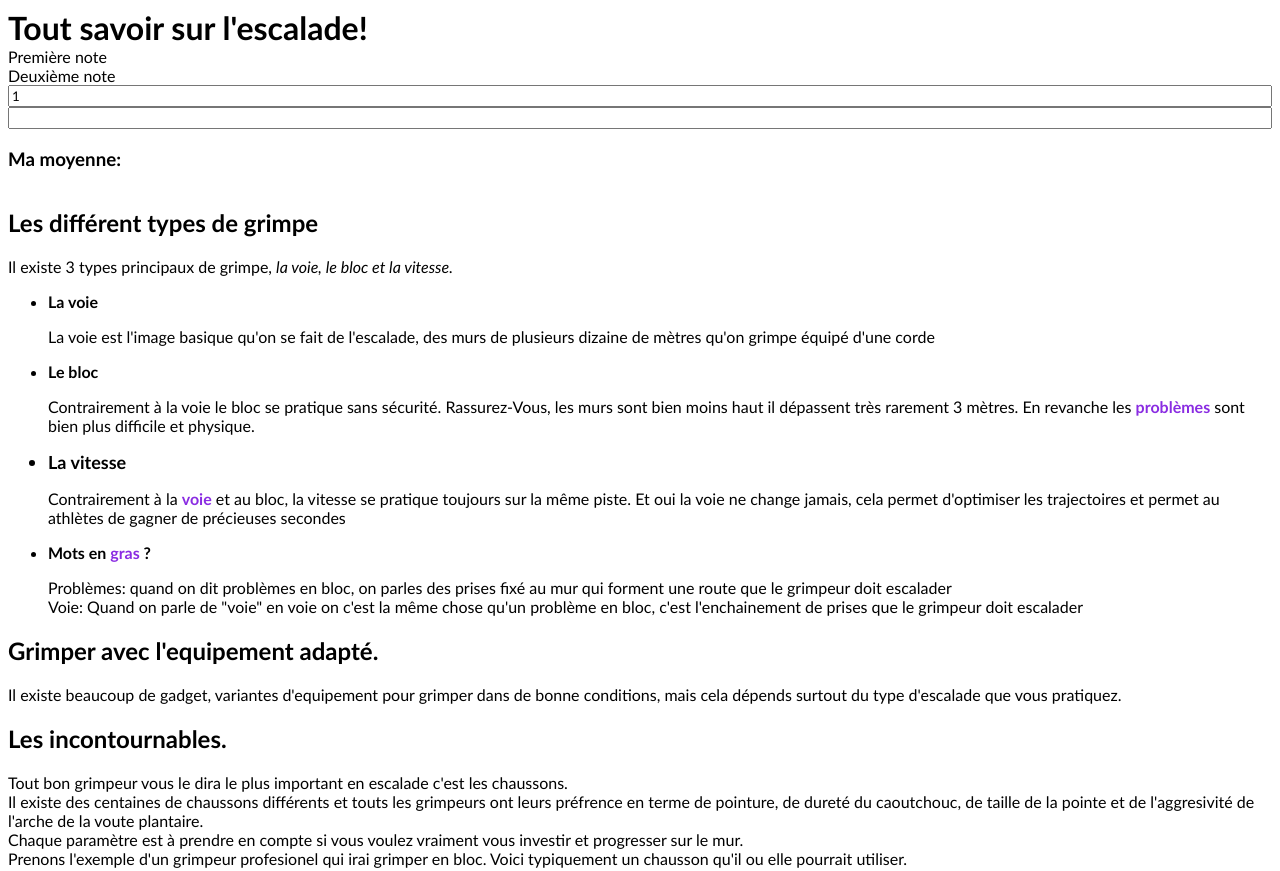
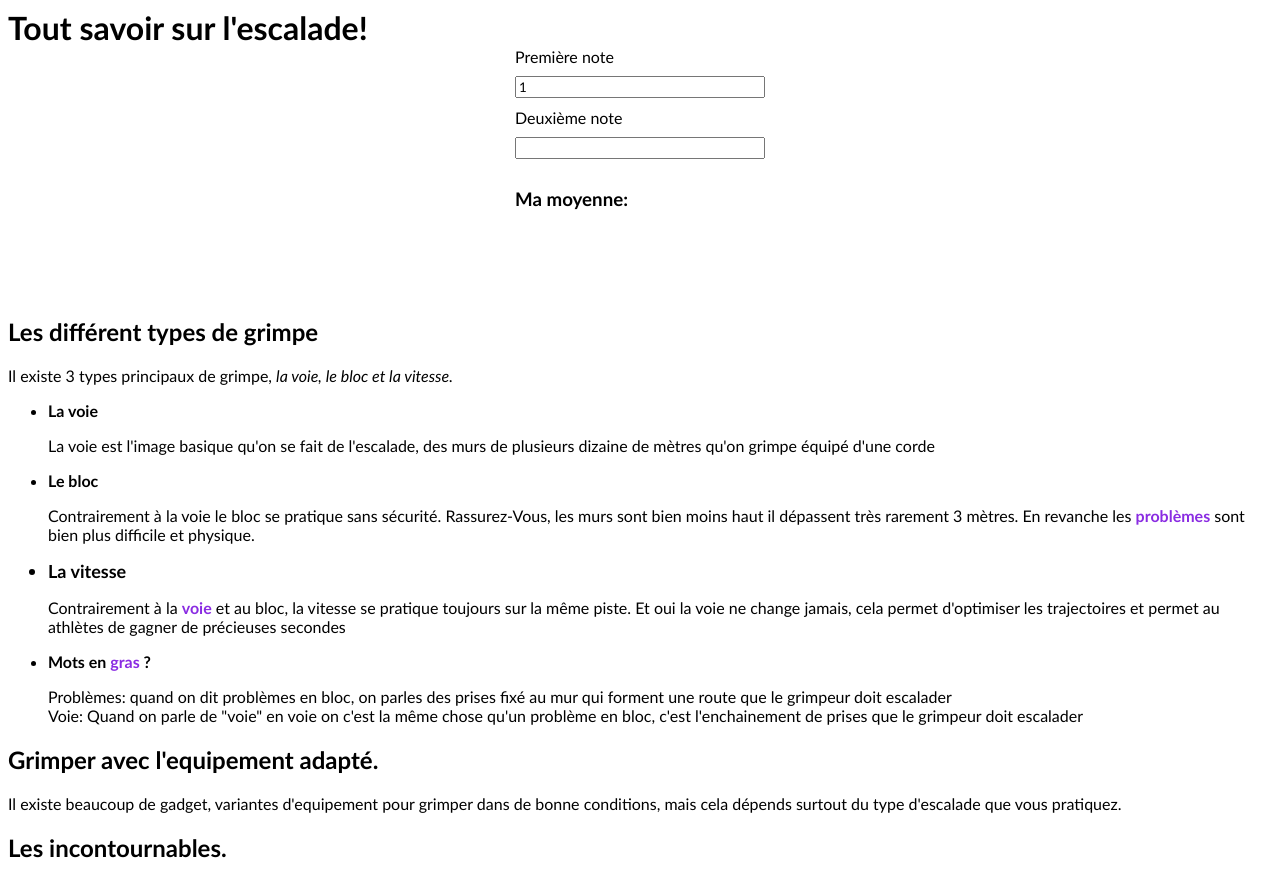
Before and after one commit to b-beckman/day, a plain HTML site: page index.html in a window 1280 px wide. Shown: the top 871 px of the page. Drawn offline with Linux system fonts and the light colour scheme.

Commit message:
up to date

```diff
--- a/index.html
+++ b/index.html
@@ -15,8 +15,8 @@
 
       <article id="GradesBox">
         <label for="note 1">Première note</label>
+        <input type="number" name= "note 1" id="note 1" min= "1" max= "6" step= ".5" value= "1">
         <label for="note 2">Deuxième note</label>
-        <input type="number" name= "note 1" id="note 1" min= "1" max= "6" step= ".5" value= "1">
         <input type="number" name= "note 2" id="note 2" min= "1" max= "6" step= ".5" value= "">
         <div>
           <h3>Ma moyenne:<span id="avg"></span></h3>
@@ -134,7 +134,7 @@
        </div>
        <div class="grid-item 4">
            <img
-           src="shttps://static.bergzeit.de/out/pictures-imago/generated/product/53/29/795x795/3001236-002_pic1.jpg"
+           src="https://static.bergzeit.de/out/pictures-imago/generated/product/53/29/795x795/3001236-002_pic1.jpg"
            style="width: 250px; height: 300px"/>
        </div>
 
--- a/main.css
+++ b/main.css
@@ -17,6 +17,12 @@
        #GradesBox {
            display: flex;
            flex-direction: column;
+           width: 250px;
+           height: 250px;
+           gap: 10px;
+           margin: 0 auto;
+           margin
+
        }
 
     @media screen and (maxwidth 700) {
```
